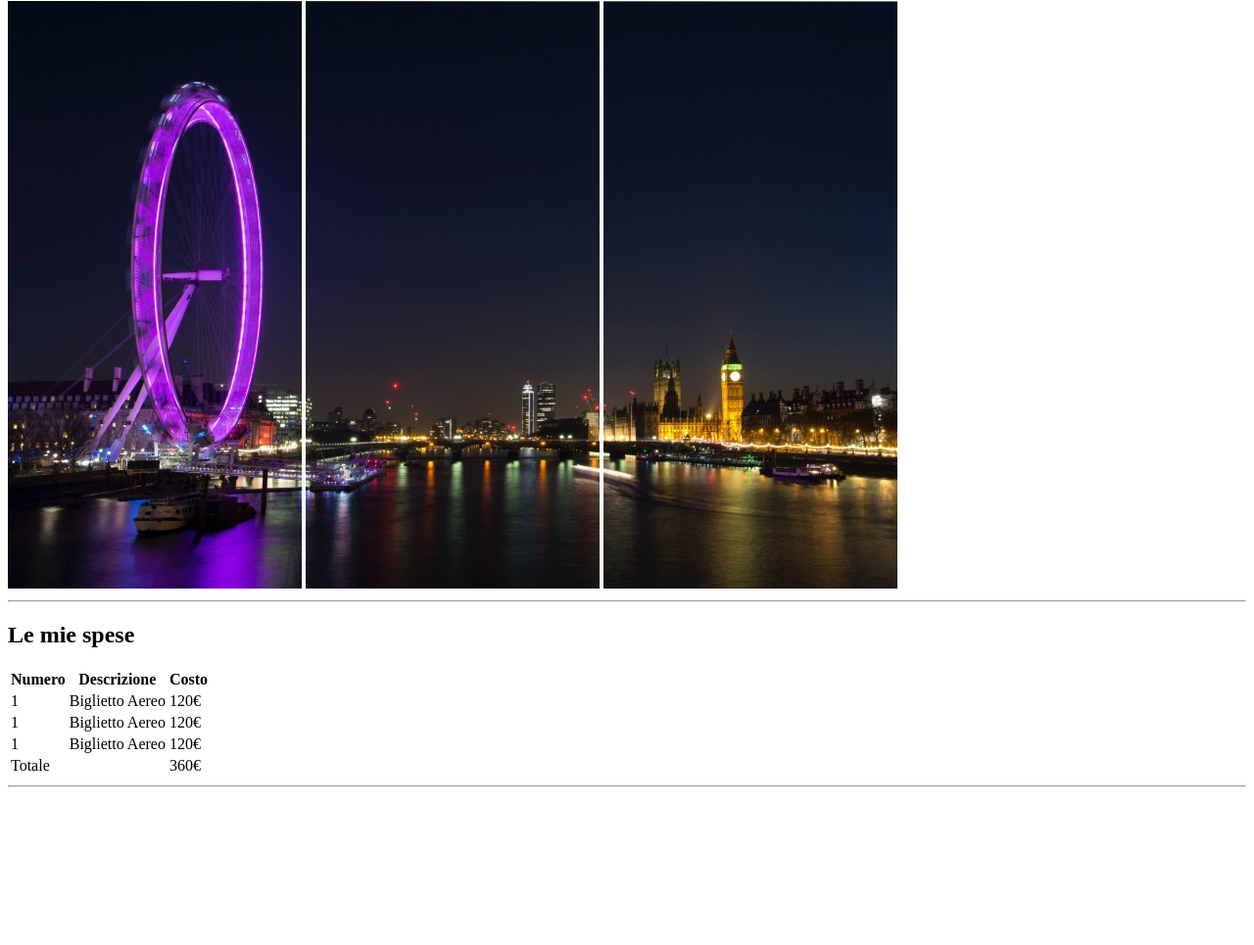
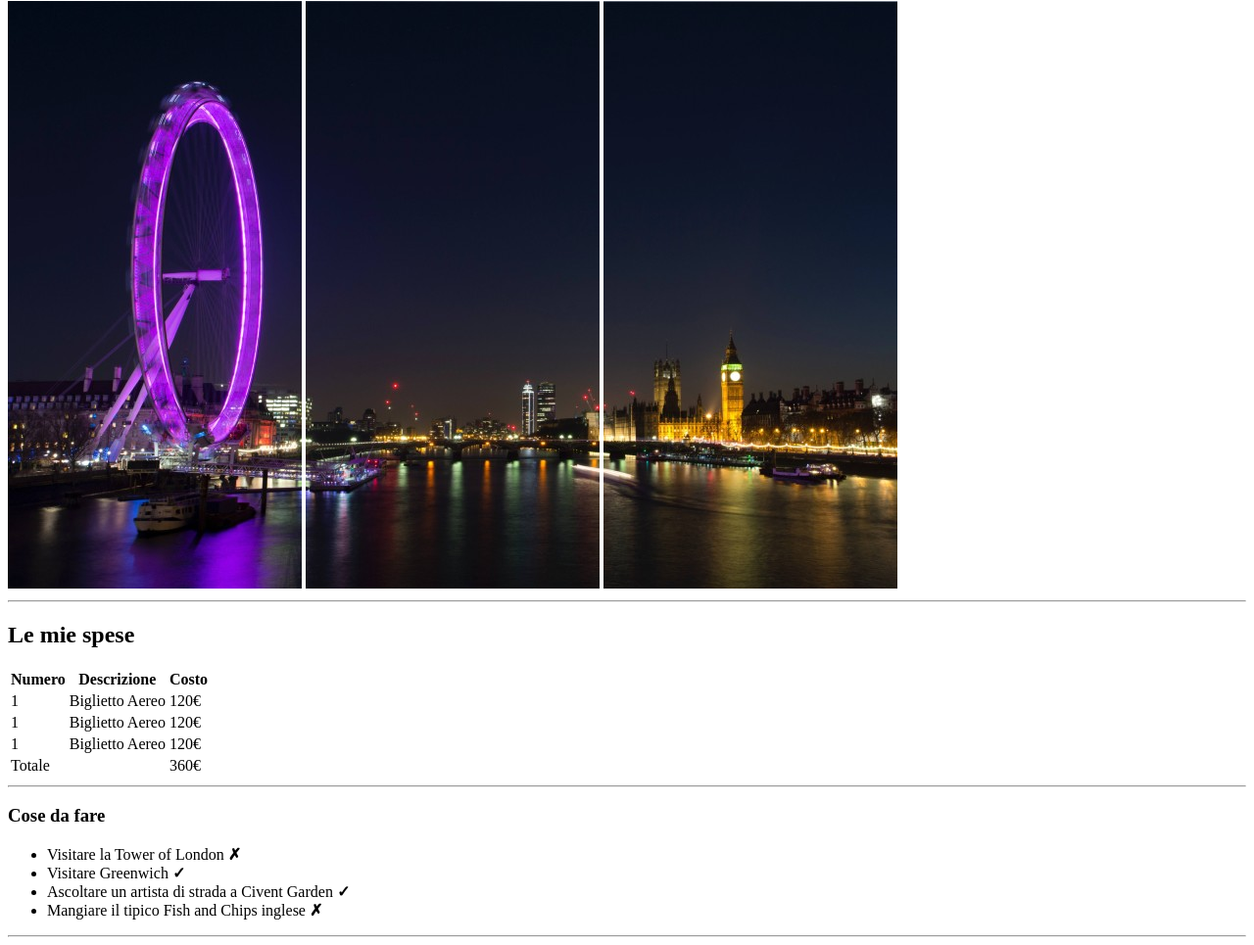
Before and after one commit to AleColumn99/html-london-trip, a plain HTML site: page index.html in a window 1280 px wide. Shown: the part 79-1044 px from the top of the page at 98% size. Before the commit the page ends 891 px from the top, so only its background shows below. Drawn offline with Linux system fonts and the light colour scheme.

Commit message:
lista cose da fare

```diff
--- a/index.html
+++ b/index.html
@@ -70,5 +70,26 @@
 
   <hr>
 
+  <!-- cose da fare -->
+
+  <div>
+
+    <h3>Cose da fare</h3>
+
+    <ul>
+      <li>Visitare la Tower of London <strong>&cross;</strong></li>
+      <li>Visitare Greenwich <strong>&check;</strong></li>
+      <li>Ascoltare un artista di strada a Civent Garden <strong>&check;</strong></li>
+      <li>Mangiare il tipico Fish and Chips inglese <strong>&cross;</strong></li>
+    </ul>
+
+  </div>
+
+  <!-- /cose da fare -->
+
+  <hr>
+
+  <!-- info utili -->
+
 </body>
 </html>
```
